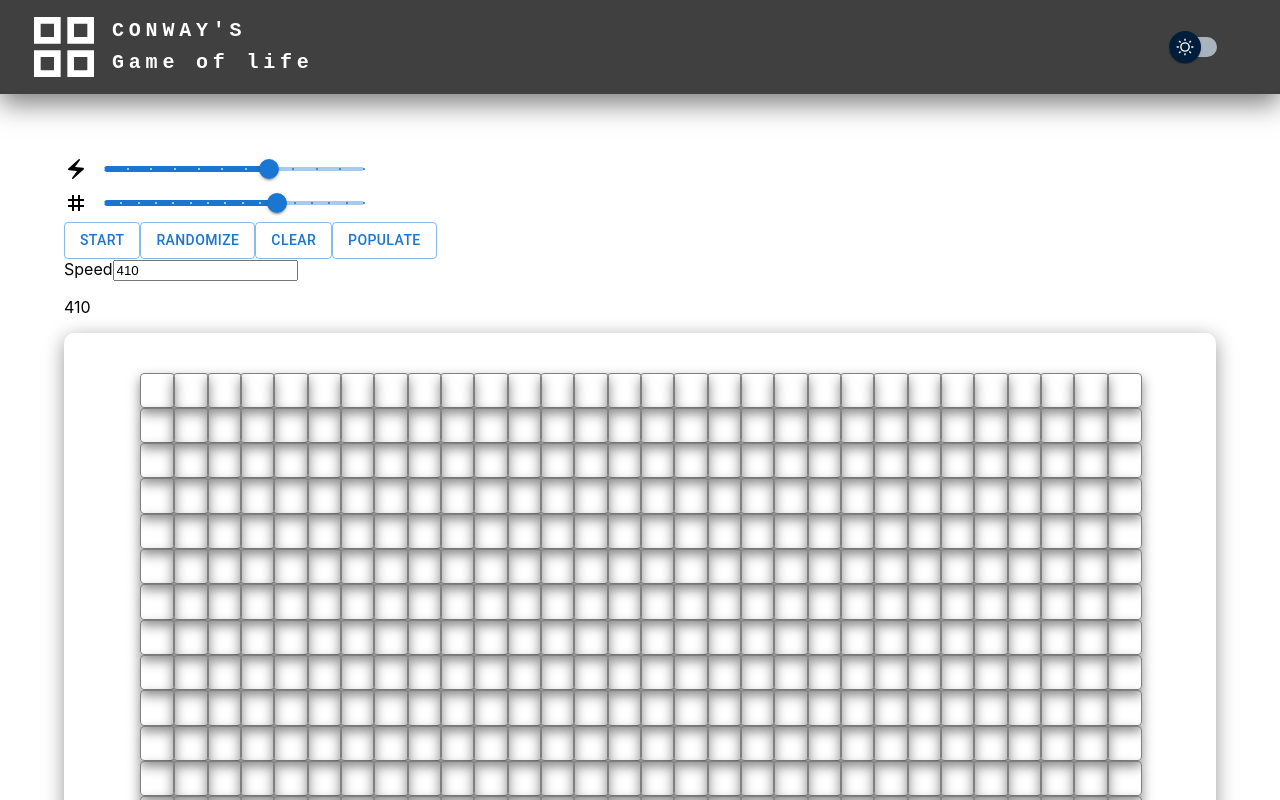
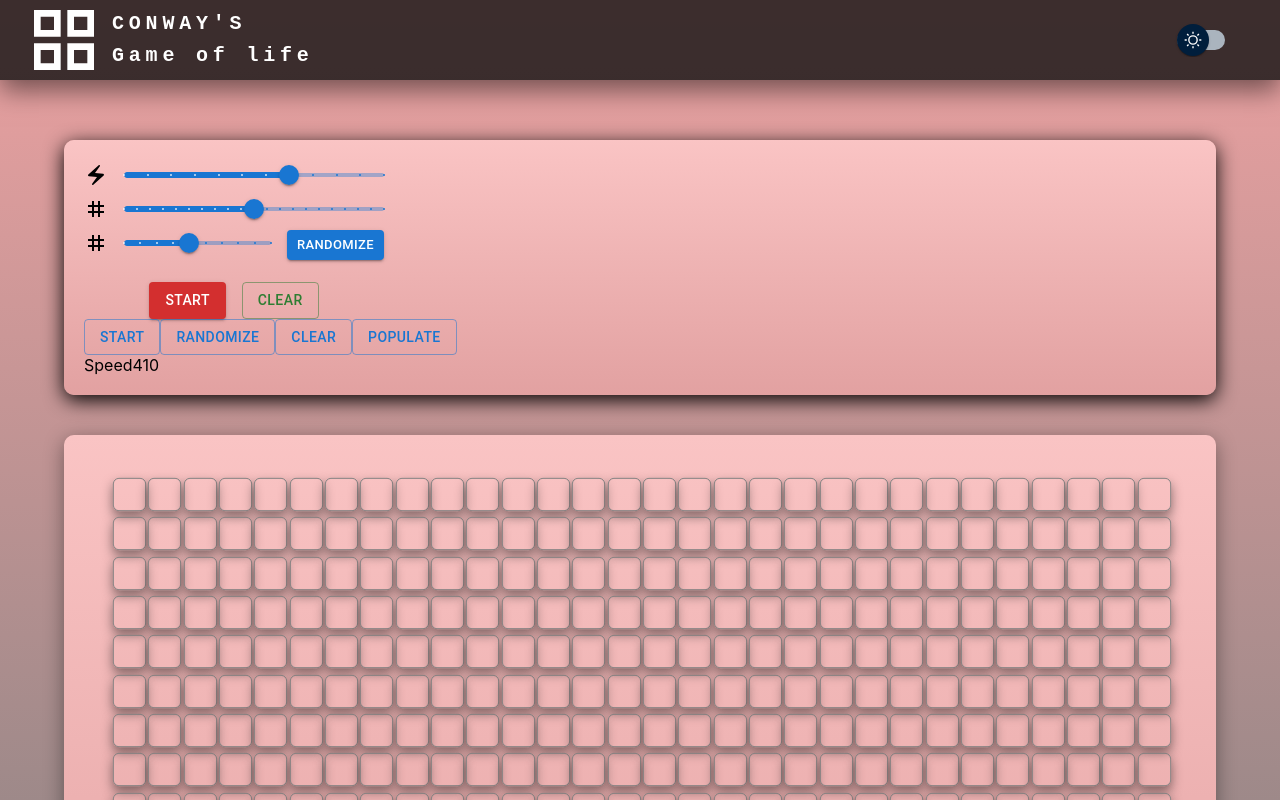
Before and after one commit to Yaduk035/Conway_game-of-life, a React (Create React App) app: page / in a window 1280 px wide. Shown: the top 800 px of the page. Built offline with nearby package versions, Linux system fonts and the light colour scheme.

Commit message:
made changes to buttons

```diff
--- a/src/App.js
+++ b/src/App.js
@@ -19,6 +19,8 @@ const operations = [
 const defaultColWidth = 30;
 function App() {
   const [colwidth, setColwidth] = useState(30);
+  const [hovered, setHovered] = useState(false);
+  const [nightmode, setNightmode] = useState(false);
 
   const RowLength = colwidth - colwidth / 2;
   const ColLength = colwidth;
@@ -27,6 +29,7 @@ function App() {
   const [running, setRunning] = useState(false);
   const runSpeed = 1000;
   const [speed, setSpeed] = useState(410);
+  const [ranValue, setRanValue] = useState(6);
 
   // console.log(running);
 
@@ -103,7 +106,11 @@ function App() {
       for (let i = 0; i < RowLength; i++) {
         rows.push(
           Array.from(Array(ColLength), () =>
-            Math.floor(Math.random() * 10) > 6 ? 1 : 0
+            ranValue === 1
+              ? 1
+              : Math.floor(Math.random() * 10) >= ranValue
+              ? 1
+              : 0
           )
         );
       }
@@ -131,6 +138,14 @@ function App() {
     });
   };
 
+  const startButton = () => {
+    setRunning((prev) => !prev);
+    if (!running) {
+      runningRef.current = true;
+      simulation();
+    }
+  };
+
   const speedControl = (value) => {
     setSpeed(value);
   };
@@ -139,18 +154,41 @@ function App() {
     setColwidth(value);
   };
 
+  const toggleNightmode = (value) => {
+    setNightmode(value);
+  };
+
+  const setRandomizevalue = (value) => {
+    setRanValue(value);
+  };
+  console.log(ranValue);
+
   return (
     <>
-      <Header />
+      <div className={!nightmode ? "light-mode" : "night-mode"}>
+        <Header nightmode={toggleNightmode} currentmode={nightmode} />
         <Container>
           <br />
           <br />
           <br />
+          <div
+            className="controls-div"
+            style={{
+              backgroundImage: nightmode
+                ? "linear-gradient(rgb(58, 5, 5), rgb(70, 69, 69)"
+                : "linear-gradient(rgb(250, 196, 196), rgb(226, 161, 161)",
+            }}
+          >
             <ControlPanel
               speedControl={speedControl}
               speed={speed}
               cellWidth={setColwidth}
               running={running}
+              currentmode={nightmode}
+              ranValue={setRandomizevalue}
+              randomizeButton={randomize}
+              clearGrid={clearGrid}
+              startButton={startButton}
             />
             <Button
               variant="outlined"
@@ -175,36 +213,46 @@ function App() {
             </Button>
             <div>
               <label>Speed</label>
-          <input
-            onChange={(e) => setSpeed(e.target.value)}
-            type="number"
-            value={speed}
-            name=""
-            id=""
-          />
-          <p>{speed}</p>
+              <span>{speed}</span>
             </div>
+          </div>
+          <br />
+          <br />
           <div
             className="grid"
             style={{
-            display: "grid",
-            gridTemplateColumns: `repeat(${ColLength},${cellSize}px)`,
-            justifyContent: "center",
+              gridTemplateColumns: `repeat(${ColLength},${cellSize + 2}px)`,
+              backgroundImage: nightmode
+                ? "linear-gradient(rgb(58, 5, 5), rgb(70, 69, 69)"
+                : "linear-gradient(rgb(250, 196, 196), rgb(226, 161, 161)",
             }}
           >
             {grid.map((rows, i) =>
               rows.map((col, j) => (
                 <div
                   key={`${i}-${j}`}
+                  className="cell"
                   style={{
                     width: cellSize,
                     height: cellSize,
-                  border: "1px solid grey",
-                  borderRadius: "4px",
-                  backgroundColor: grid[i][j] ? "black" : undefined,
-                  cursor: "pointer",
-                  boxShadow: "0 0.35em 0.7em rgba(17,17, 17, 0.5)",
+                    backgroundColor: grid[i][j]
+                      ? !nightmode
+                        ? "rgba(17, 17, 17, 0.9)"
+                        : "rgba(200, 200, 200, 0.9)"
+                      : undefined,
+                    transform: grid[i][j] ? "scale(1.1)" : "scale(0.95)",
+                    zIndex: grid[i][j] ? 2 : 1,
+                    transition:
+                      grid[i][j] && speed < 100
+                        ? "all 0.000001s"
+                        : grid[i][j]
+                        ? "all 0.09s"
+                        : "all 0s",
+                    // cursor: "pointer",
+                    // boxShadow: "0 0.35em 0.7em rgba(17,17, 17, 0.5)",
                   }}
+                  // onMouseEnter={() => setHovered(true)}
+                  // onMouseLeave={() => setHovered(false)}
                   onClick={() => {
                     const newGrid = produce(grid, (gridCopy) => {
                       gridCopy[i][j] = grid[i][j] ? 0 : 1;
@@ -216,6 +264,7 @@ function App() {
             )}
           </div>
         </Container>
+      </div>
     </>
   );
 }
--- a/src/components/CellWidthSlider.jsx
+++ b/src/components/CellWidthSlider.jsx
@@ -8,7 +8,7 @@ function valuetext(value) {
   return `${value}°C`;
 }
 
-export default function DiscreteSlider({ cellWidth, running }) {
+export default function DiscreteSlider({ cellWidth, running, currentmode }) {
   return (
     <Box sx={{ width: 300 }}>
       {/* <Typography>
@@ -16,10 +16,11 @@ export default function DiscreteSlider({ cellWidth, running }) {
       </Typography> */}
       <Grid container spacing={2} alignItems="center">
         <Grid item>
-          <Grid3x3 />
+          <Grid3x3 style={{ color: currentmode ? "wheat" : "" }} />
         </Grid>
         <Grid item xs>
           <Slider
+            style={{ color: currentmode ? "wheat" : "" }}
             disabled={running}
             aria-label="Temperature"
             defaultValue={30}
@@ -28,7 +29,7 @@ export default function DiscreteSlider({ cellWidth, running }) {
             step={1}
             marks
             min={20}
-            max={35}
+            max={40}
             onChange={(e) => {
               cellWidth(e.target.value);
               // console.log(invertedValue * 10);
--- a/src/components/ControlPanel.jsx
+++ b/src/components/ControlPanel.jsx
@@ -1,11 +1,46 @@
 import SpeedSlider from "./SpeedSlider";
 import CellSlider from "./CellWidthSlider";
+import RandomizeSlider from "./RandomizeSlider";
+import { Button, Stack, Grid, Box } from "@mui/material";
 
 const ControlPanel = (props) => {
   return (
     <>
-      <SpeedSlider speedControl={props.speedControl} speed={props.speed} />
-      <CellSlider cellWidth={props.cellWidth} running={props.running} />
+      <Box sx={{ width: "300px" }}>
+        <SpeedSlider
+          speedControl={props.speedControl}
+          speed={props.speed}
+          currentmode={props.currentmode}
+        />
+        <CellSlider
+          cellWidth={props.cellWidth}
+          running={props.running}
+          currentmode={props.currentmode}
+        />
+        <RandomizeSlider
+          randomizeButton={props.randomizeButton}
+          ranValue={props.ranValue}
+          currentmode={props.currentmode}
+        />
+        <Grid container justifyContent="center">
+          <Stack direction="row" spacing={2}>
+            <Button
+              variant="contained"
+              color="error"
+              onClick={props.startButton}
+            >
+              {props.running ? "Stop" : "Start"}
+            </Button>
+            <Button
+              variant="outlined"
+              color="success"
+              onClick={props.clearGrid}
+            >
+              Clear
+            </Button>
+          </Stack>
+        </Grid>
+      </Box>
     </>
   );
 };
--- a/src/components/DarkmodeButton.jsx
+++ b/src/components/DarkmodeButton.jsx
@@ -52,27 +52,12 @@ const MaterialUISwitch = styled(Switch)(({ theme }) => ({
   },
 }));
 
-export default function DarkmodeButton() {
+export default function DarkmodeButton({ nightmode, currentmode }) {
   const [darkmode, setDarkmode] = React.useState();
 
-  //   React.useEffect(() => {
-  //     if (theme === "dark") {
-  //       setDarkmode(true);
-  //     } else {
-  //       setDarkmode(false);
-  //     }
-  //     console.log(theme);
-  //   }, [theme]);
-
-  const handleDarkModeToggle = (e) => {
-    if (darkmode === "dark") {
-      setDarkmode("light");
-    } else {
-      setDarkmode("dark");
-    }
-    // setDarkmode((prev) => !prev);
+  const handleDarkModeToggle = () => {
+    nightmode(!currentmode);
   };
-  React.useEffect(() => {}, [handleDarkModeToggle]);
   return (
     <FormGroup>
       <FormControlLabel
@@ -80,7 +65,7 @@ export default function DarkmodeButton() {
           <MaterialUISwitch
             sx={{ m: 1 }}
             onChange={handleDarkModeToggle} // Handle toggle action
-            checked={darkmode === "dark" ? true : false}
+            checked={currentmode}
           />
         }
         // label="Darkmode"
--- a/src/components/Header.jsx
+++ b/src/components/Header.jsx
@@ -15,7 +15,7 @@ import { GridView } from "@mui/icons-material";
 
 const pages = ["Products", "Pricing", "Blog"];
 
-function ResponsiveAppBar() {
+function ResponsiveAppBar(props) {
   const [anchorElNav, setAnchorElNav] = React.useState(null);
   const [anchorElUser, setAnchorElUser] = React.useState(null);
 
@@ -42,7 +42,7 @@ function ResponsiveAppBar() {
         boxShadow: "0 10px 25px rgba(0,0,0,0.5)",
       }}
     >
-      <Container maxWidth="xl">
+      <Container maxWidth="xl" className="day">
         <Toolbar disableGutters>
           <GridView
             sx={{
@@ -130,9 +130,11 @@ function ResponsiveAppBar() {
               display: { xs: "none", md: "flex", justifyContent: "end" },
             }}
           >
-            <Button sx={{ my: 2, color: "white", display: "block" }}>
-              <DarkmodeButton />
-            </Button>
+            <DarkmodeButton
+              nightmode={props.nightmode}
+              currentmode={props.currentmode}
+            />
+            {/* <Button sx={{ my: 2, color: "white", display: "block" }}></Button> */}
           </Box>
 
           <Box sx={{ flexGrow: 0 }}></Box>
--- /dev/null
+++ b/src/components/RandomizeSlider.jsx
@@ -0,0 +1,54 @@
+import * as React from "react";
+import Box from "@mui/material/Box";
+import Slider from "@mui/material/Slider";
+import { Grid, Typography } from "@mui/material";
+import { Grid3x3 } from "@mui/icons-material";
+import { Button, Stack } from "@mui/material";
+
+function valuetext(value) {
+  return `${value}°C`;
+}
+
+export default function DiscreteSlider({
+  randomizeButton,
+  ranValue,
+  currentmode,
+}) {
+  return (
+    <>
+      <Box sx={{ width: 300 }}>
+        {/* <Typography>
+        <span style={{ fontFamily: "monospace" }}>Speed</span>
+      </Typography> */}
+        <Grid container spacing={2} alignItems="center">
+          <Grid item>
+            <Grid3x3 style={{ color: currentmode ? "wheat" : "" }} />
+          </Grid>
+          <Grid item xs>
+            <Slider
+              style={{ color: currentmode ? "wheat" : "" }}
+              aria-label="Temperature"
+              defaultValue={5}
+              getAriaValueText={valuetext}
+              valueLabelDisplay="auto"
+              step={1}
+              marks
+              min={1}
+              max={10}
+              onChange={(e) => {
+                ranValue(11 - e.target.value);
+                // console.log(invertedValue * 10);
+              }}
+            />
+          </Grid>
+          <Grid item>
+            <Button size="small" onClick={randomizeButton} variant="contained">
+              Randomize
+            </Button>
+          </Grid>
+        </Grid>
+        <br />
+      </Box>
+    </>
+  );
+}
--- a/src/components/SpeedSlider.jsx
+++ b/src/components/SpeedSlider.jsx
@@ -8,7 +8,7 @@ function valuetext(value) {
   return `${value}°C`;
 }
 
-export default function DiscreteSlider({ speedControl, speed }) {
+export default function DiscreteSlider({ speedControl, currentmode }) {
   return (
     <Box sx={{ width: 300 }}>
       {/* <Typography>
@@ -16,10 +16,11 @@ export default function DiscreteSlider({ speedControl, speed }) {
       </Typography> */}
       <Grid container spacing={2} alignItems="center">
         <Grid item>
-          <ElectricBolt />
+          <ElectricBolt style={{ color: currentmode ? "wheat" : "" }} />
         </Grid>
         <Grid item xs>
           <Slider
+            style={{ color: currentmode ? "wheat" : "" }}
             aria-label="Temperature"
             defaultValue={160}
             getAriaValueText={valuetext}
--- a/src/components/homepage.css
+++ b/src/components/homepage.css
@@ -1,6 +1,38 @@
+.light-mode {
+  background-image: linear-gradient(rgb(236, 161, 161), gray);
+}
+.night-mode {
+  background-image: linear-gradient(rgb(58, 5, 5), rgb(70, 69, 69));
+}
 .grid {
   padding-top: 40px;
   padding-bottom: 40px;
   border-radius: 10px;
   box-shadow: 0 5px 20px rgba(0, 0, 0, 0.4);
+  max-width: 1800px;
+  overflow: hidden;
+  justify-content: center;
+  display: grid;
+  background-image: linear-gradient(rgb(219, 213, 213), white);
 }
+
+.cell {
+  border: 1px solid gray;
+  border-radius: 0.4rem;
+  cursor: pointer;
+  box-shadow: 0 0.35em 0.7em rgba(17, 17, 17, 0.5);
+  margin: 2px;
+}
+.cell-hovered {
+  border: 1px solid gray;
+  border-radius: 0.4rem;
+  cursor: pointer;
+  box-shadow: 0 0.35em 0.7em rgba(17, 17, 17, 0.5);
+  background-color: gray;
+  translate: (1.1);
+}
+.controls-div {
+  box-shadow: 0 5px 20px rgba(0, 0, 0, 1);
+  padding: 20px;
+  border-radius: 10px;
+}
```
Lines whose indentation alone changed are shown as unchanged.
